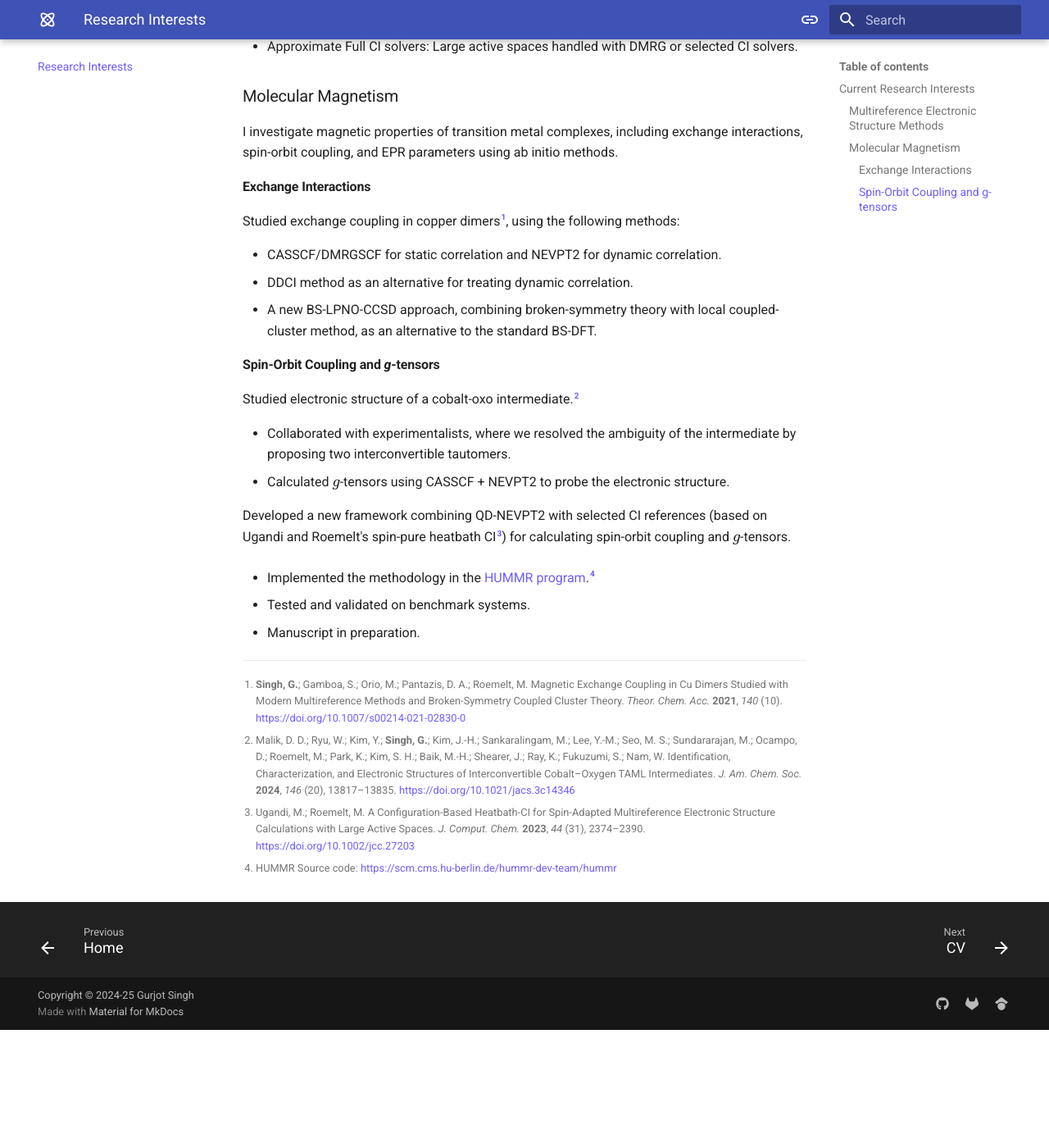
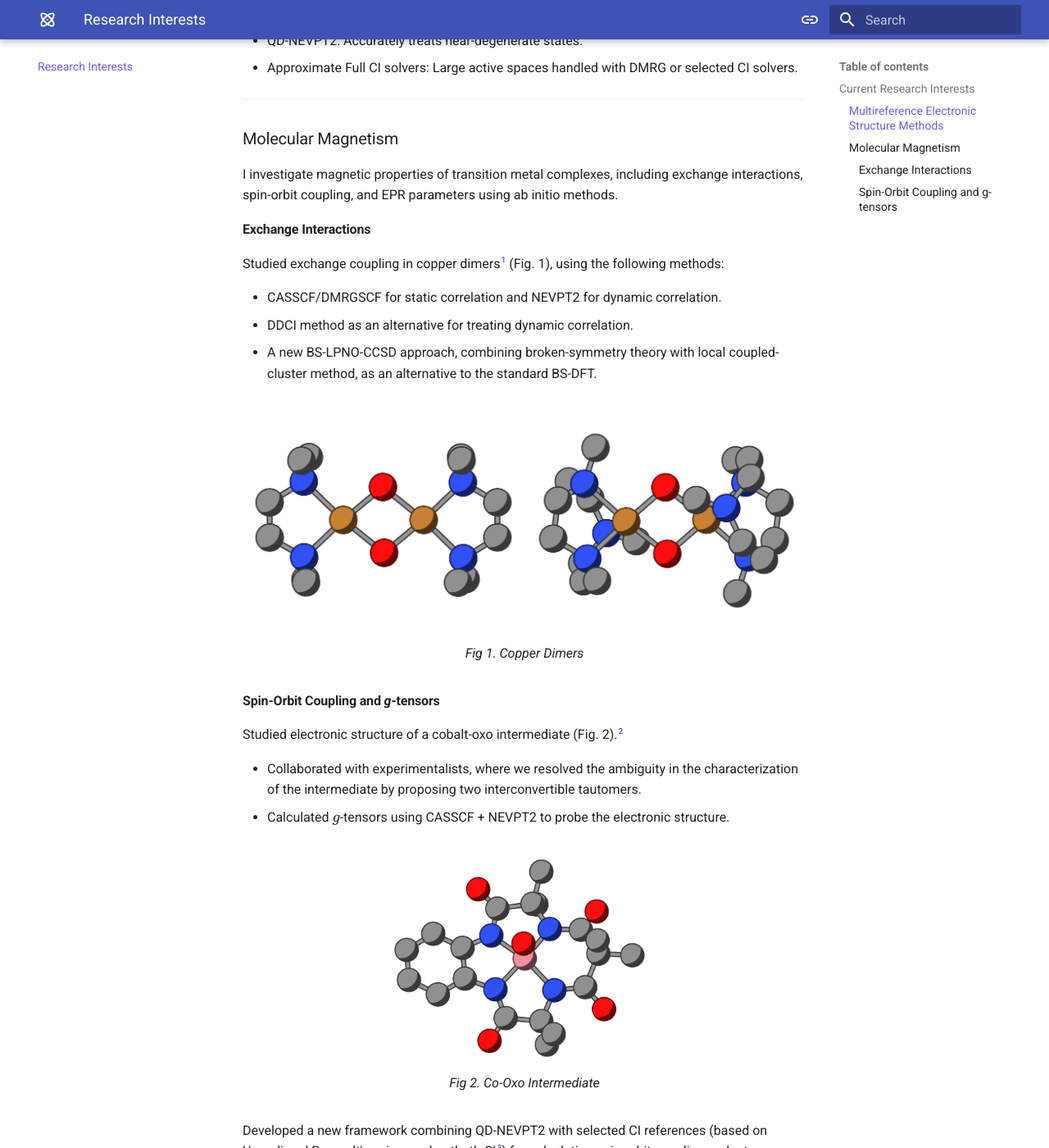
Before and after one commit to GuriTheoChem/GuriTheoChem.github.io, an MkDocs documentation site: the page built from docs/research_interests/research_interests.md, in a window 1280 px wide and 1400 px high, scrolled down 724 px. Shown: the whole window at 82% size. Built offline with MkDocs 1.6.1 and Material for MkDocs 9.7.7, drawn with Linux system fonts in a browser that asks for light colours; before the commit the page ends 1980 px from its top, so only the background shows below that; some of the changed text lies outside the part shown.

Commit message:
updated website

```diff
--- a/docs/research_interests/research_interests.md
+++ b/docs/research_interests/research_interests.md
@@ -20,6 +20,8 @@ My doctoral thesis is focused on using multireference methods to study electroni
 
 [**:material-file-pdf-box: View PhD Thesis Summary**](Gurjot_Singh_thesis_summary.pdf){target=_blank  .md-button .md-button--primary } | [**:material-download: Download**](Gurjot_Singh_thesis_summary.pdf){target=_blank download="Gurjot_Singh_thesis_summary.pdf" .md-button .md-button--primary }
 
+---
+
 ### Multireference Electronic Structure Methods
 
 I apply multireference methods to study challenging transition metal complexes with open-shell configurations, near-degenerate excited states, and strong (static) and dynamic correlation effects.
@@ -29,13 +31,15 @@ My work includes use of the following methods:
 - QD-NEVPT2: Accurately treats near-degenerate states.
 - Approximate Full CI solvers: Large active spaces handled with DMRG or selected CI solvers.
 
+---
+
 ### Molecular Magnetism
 
 I investigate magnetic properties of transition metal complexes, including exchange interactions, spin-orbit coupling, and EPR parameters using ab initio methods.
 
 #### Exchange Interactions
 
-Studied exchange coupling in copper dimers[^1], using the following methods:
+Studied exchange coupling in copper dimers[^1] (Fig. 1), using the following methods:
 
 [^1]: **Singh, G.**; Gamboa, S.; Orio, M.; Pantazis, D. A.; Roemelt, M. Magnetic Exchange Coupling in Cu Dimers Studied with Modern Multireference Methods and Broken-Symmetry Coupled Cluster Theory. *Theor. Chem. Acc.* **2021**, *140* (10). [https://doi.org/10.1007/s00214-021-02830-0](https://doi.org/10.1007/s00214-021-02830-0){:target="_blank"}
 
@@ -43,22 +47,37 @@ Studied exchange coupling in copper dimers[^1], using the following methods:
 - DDCI method as an alternative for treating dynamic correlation.
 - A new BS-LPNO-CCSD approach, combining broken-symmetry theory with local coupled-cluster method, as an alternative to the standard BS-DFT.
 
+![Copper Dimers](Cu_dimers.png)
+/// caption
+Fig 1. Copper Dimers
+///
+
 #### Spin-Orbit Coupling and *g*-tensors
 
-Studied electronic structure of a cobalt-oxo intermediate.[^2]
+Studied electronic structure of a cobalt-oxo intermediate (Fig. 2).[^2]
 
 [^2]: Malik, D. D.; Ryu, W.; Kim, Y.; **Singh, G.**; Kim, J.-H.; Sankaralingam, M.; Lee, Y.-M.; Seo, M. S.; Sundararajan, M.; Ocampo, D.; Roemelt, M.; Park, K.; Kim, S. H.; Baik, M.-H.; Shearer, J.; Ray, K.; Fukuzumi, S.; Nam, W. Identification, Characterization, and Electronic Structures of Interconvertible Cobalt–Oxygen TAML Intermediates. *J. Am. Chem. Soc.* **2024**, *146* (20), 13817–13835. [https://doi.org/10.1021/jacs.3c14346](https://doi.org/10.1021/jacs.3c14346){:target="_blank"}
 
-- Collaborated with experimentalists, where we resolved the ambiguity of the intermediate by proposing two interconvertible tautomers.
+- Collaborated with experimentalists, where we resolved the ambiguity in the characterization of the intermediate by proposing two interconvertible tautomers.
 - Calculated $g$-tensors using CASSCF + NEVPT2 to probe the electronic structure.
+
+![Co-Oxo Intermediate](CoOxo.png){width=50%}
+/// caption
+Fig 2. Co-Oxo Intermediate
+///
 
 Developed a new framework combining QD-NEVPT2 with selected CI references (based on Ugandi and Roemelt's spin-pure heatbath CI[^3]) for calculating spin-orbit coupling and $g$-tensors.
 
 [^3]: Ugandi, M.; Roemelt, M. A Configuration-Based Heatbath-CI for Spin-Adapted Multireference Electronic Structure Calculations with Large Active Spaces. *J. Comput. Chem.* **2023**, *44* (31), 2374–2390. [https://doi.org/10.1002/jcc.27203](https://doi.org/10.1002/jcc.27203){:target="_blank"}
 
-- Implemented the methodology in the [HUMMR program](https://hummr-dev-team.pages.cms.hu-berlin.de/hummr/){:target="_blank"}.[^4]
+- Implemented the methodology in the [HUMMR program](https://scm.cms.hu-berlin.de/hummr-dev-team/hummr){:target="_blank"}.[^4]
 
-[^4]: HUMMR Source code: [https://scm.cms.hu-berlin.de/hummr-dev-team/hummr](https://scm.cms.hu-berlin.de/hummr-dev-team/hummr){:target="_blank"}
+[^4]: HUMMR User Guide: [hummr-dev-team.pages.cms.hu-berlin.de](https://hummr-dev-team.pages.cms.hu-berlin.de/hummr/){:target="_blank"}
 
-- Tested and validated on benchmark systems.
-- Manuscript in preparation.
+- Tested and validated on benchmark systems (Fig. 3).
+
+![Benchmark Systems](benchmark_mols.png#only-light){width=80%}
+![Benchmark Systems](benchmark_mols_dark.png#only-dark){width=80%}
+/// caption
+Fig 3. Benchmark Systems
+///
--- a/mkdocs.yml
+++ b/mkdocs.yml
@@ -168,6 +168,7 @@ markdown_extensions:
   - pymdownx.tasklist:
       custom_checkbox: true
   - pymdownx.tilde
+  - pymdownx.blocks.caption
 
 extra_javascript:
   - javascripts/mathjax.js
```
Also changed, not shown: docs/cv/cv.md (+28 -26 lines), docs/research_interests/CoOxo.png (added), docs/research_interests/Cu_dimers.png (added), docs/research_interests/benchmark_mols.png (added), docs/research_interests/benchmark_mols_dark.png (added).
